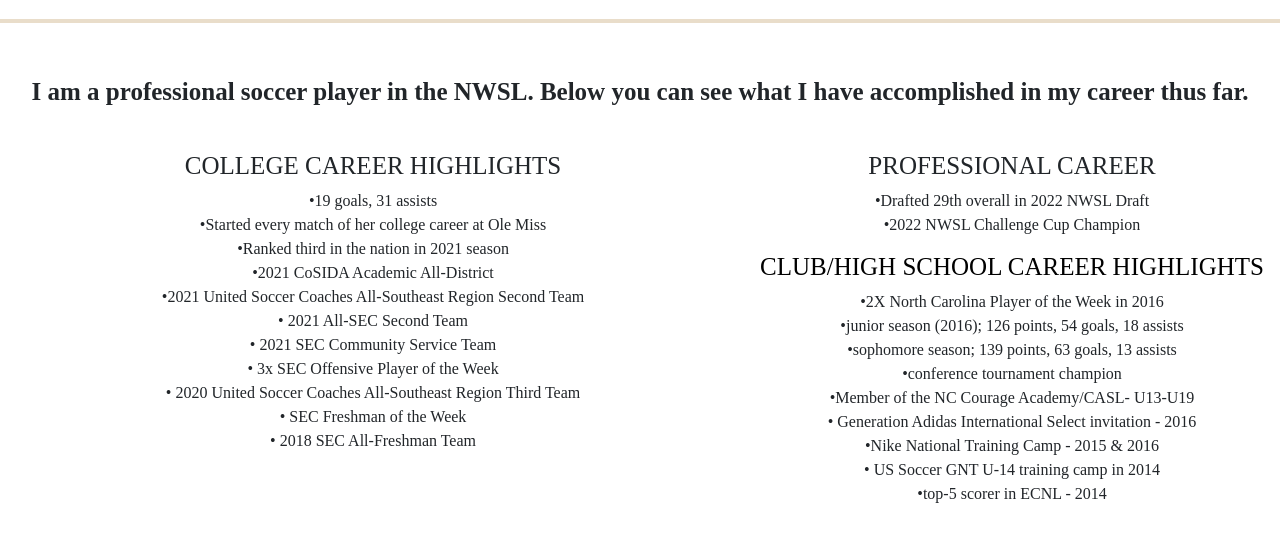
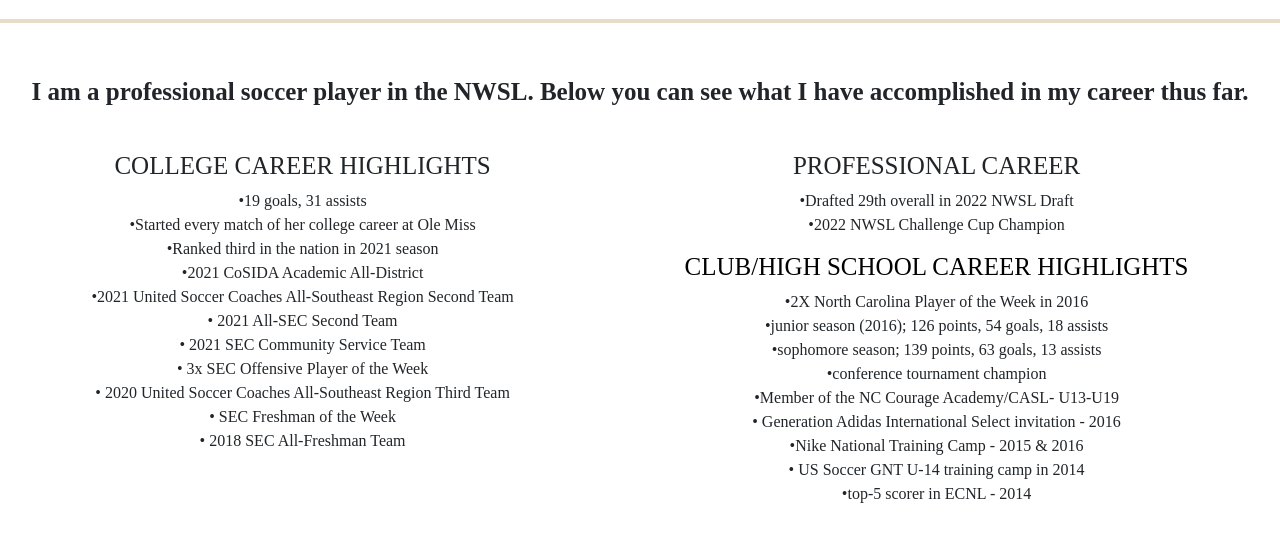
Before and after one commit to Justinstone2001/haleighstackpole, a website: page index.html in a window 1280 px wide. Shown: the part 1860-2414 px from the top of the page. Drawn offline with nearby package versions, Linux system fonts and the light colour scheme; a script that the page names is missing.

Commit message:
more changes

```diff
--- a/styles/style.css
+++ b/styles/style.css
@@ -269,6 +269,7 @@
   text-align: center;
   border-style: solid;
   border-color:#ffffff;
+  margin: 5px;
 }
 
 .accHeader {
@@ -279,7 +280,6 @@
   font-family: Manison;
   margin: auto;
   margin-top: 20px;
-  margin-right: 15px;
 }
 
 #accPic {
```
